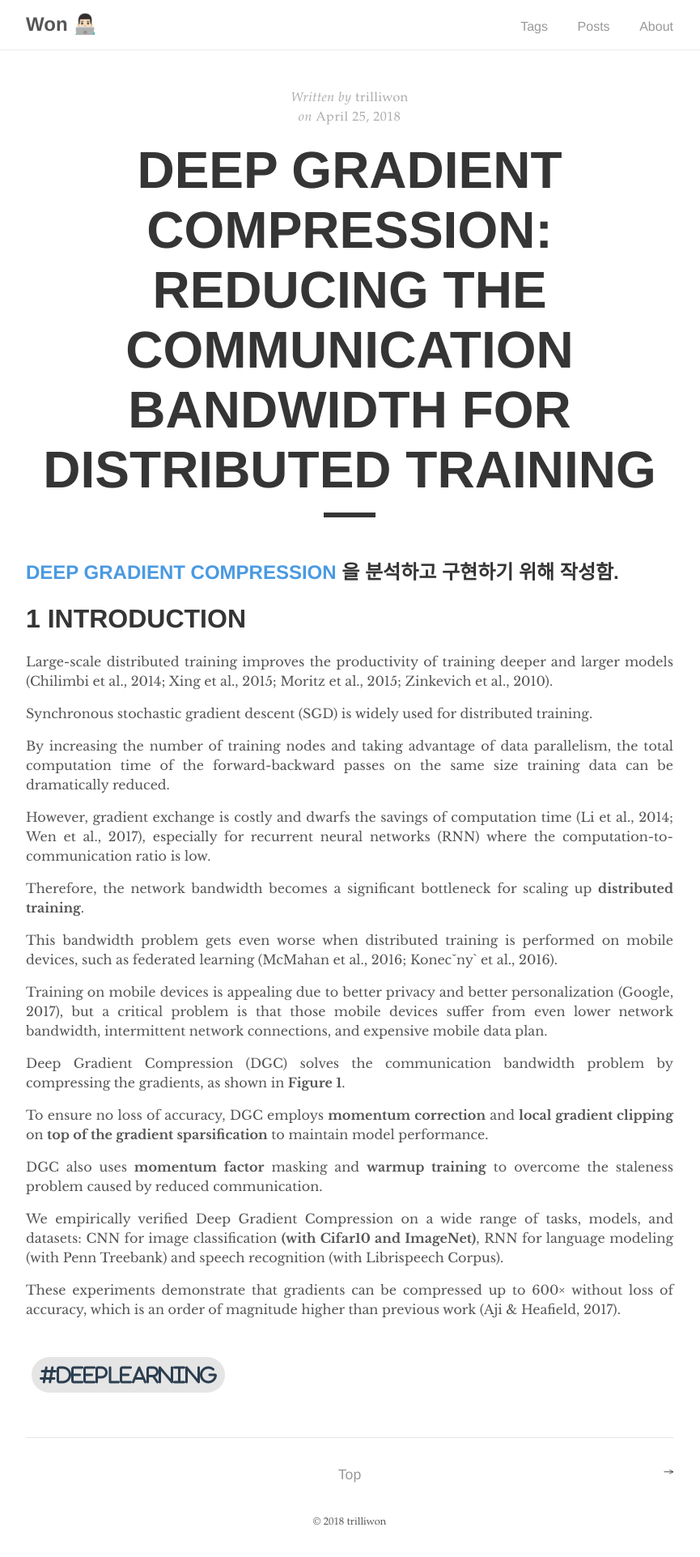
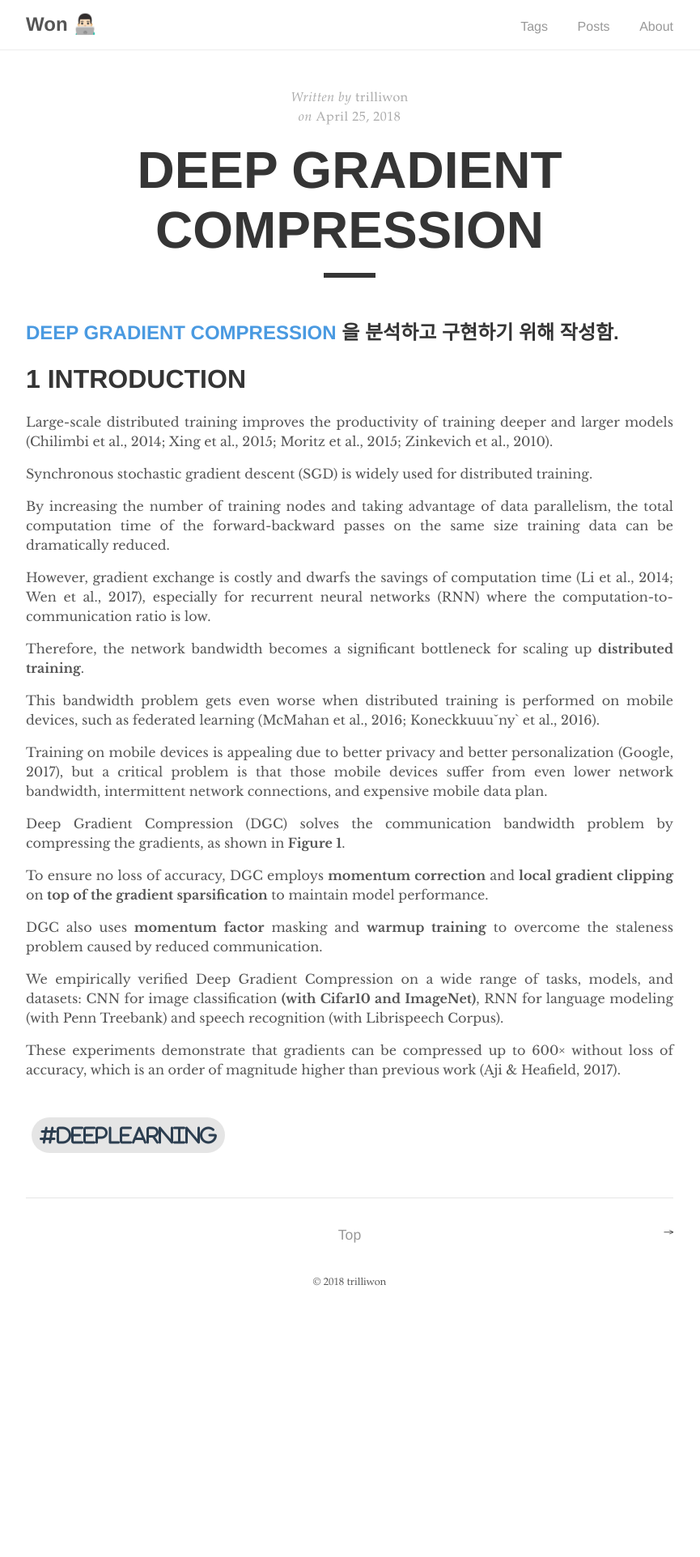
Before and after one commit to trilliwon/ABL, a Jekyll site: the page built from _posts/deeplearning/2018-04-25-deep-gradient-compression.md, in a window 1280 px wide. Shown: the whole page at 81% size, without its empty margins (208-1073 px from the left). Built offline with Jekyll 4.4.1, drawn with Linux system fonts in a browser that asks for light colours; nearby versions of some CDN libraries; after the commit the page ends 1627 px from its top, so only the background shows below that.

Commit message:
Wed Apr 25 13:55:19 KST 2018

```diff
--- a/_posts/deeplearning/2018-04-25-deep-gradient-compression.md
+++ b/_posts/deeplearning/2018-04-25-deep-gradient-compression.md
@@ -1,6 +1,6 @@
 ---
 layout: post
-title:  "DEEP GRADIENT COMPRESSION: REDUCING THE COMMUNICATION BANDWIDTH FOR DISTRIBUTED TRAINING"
+title:  "DEEP GRADIENT COMPRESSION"
 date:   2018-04-25 11:00:00 +0900
 tag: [Deeplearning]
 ---
@@ -20,7 +20,7 @@ However, gradient exchange is costly and dwarfs the savings of computation time
 
 Therefore, the network bandwidth becomes a significant bottleneck for scaling up **distributed training**.
 
-This bandwidth problem gets even worse when distributed training is performed on mobile devices, such as federated learning (McMahan et al., 2016; Konecˇny` et al., 2016).
+This bandwidth problem gets even worse when distributed training is performed on mobile devices, such as federated learning (McMahan et al., 2016; Koneckkuuuˇny` et al., 2016).
 
 Training on mobile devices is appealing due to better privacy and better personalization (Google, 2017), but a critical problem is that those mobile devices suffer from even lower network bandwidth, intermittent network connections, and expensive mobile data plan.
 
```
